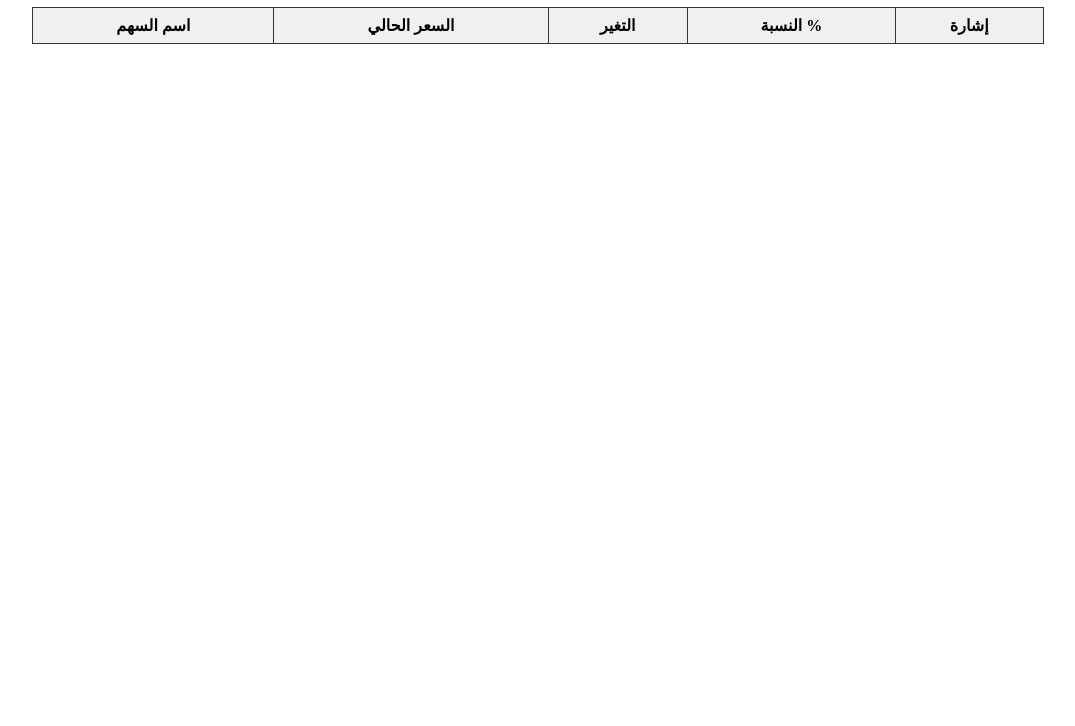
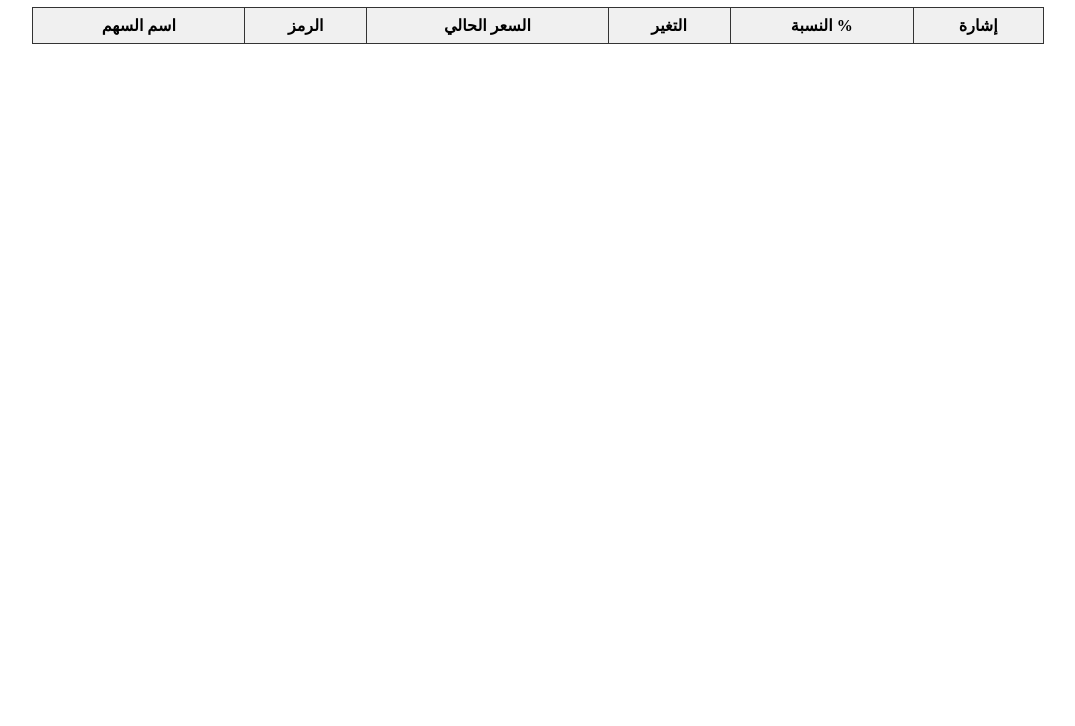
Before and after one commit to hassanfa900/saudi-stocks9999, a website: page public/index.html in a window 1280 px wide. Shown: the part 74-800 px from the top of the page, without its empty margins (102-1177 px from the left). Drawn offline with Linux system fonts and the light colour scheme.

Commit message:
Update index.html

```diff
--- a/public/index.html
+++ b/public/index.html
@@ -16,6 +16,7 @@
     <thead>
       <tr>
         <th>اسم السهم</th>
+        <th>الرمز</th>
         <th>السعر الحالي</th>
         <th>التغير</th>
         <th>النسبة %</th>
```
